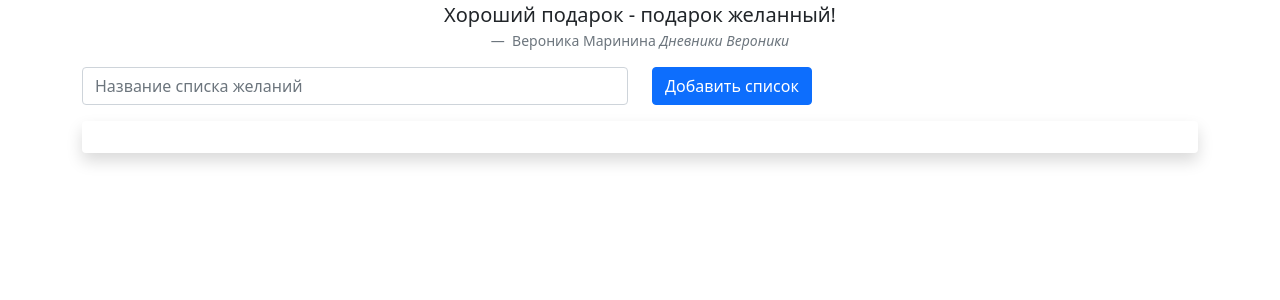
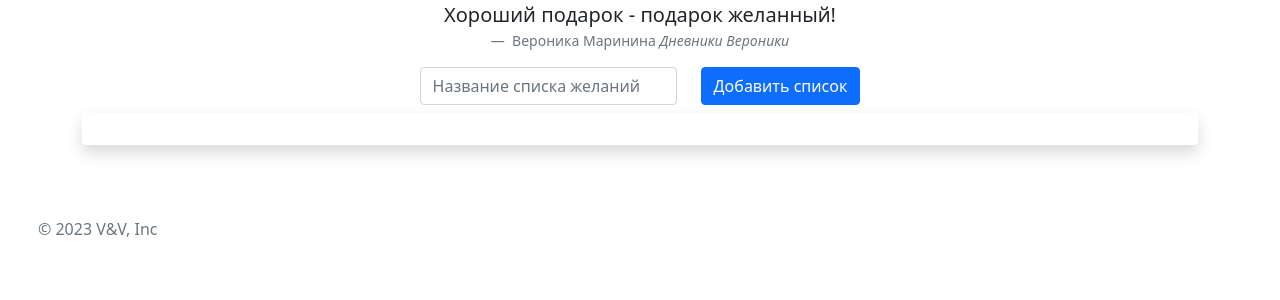
Before and after one commit to VrHb/wishlist-service, a Django app: page / in a window 1280 px wide. Shown: the part 56-356 px from the top of the page. Run offline with Django 4.2, Linux system fonts and the light colour scheme; parts of the project's set-up code (start-up, migrations or seed data) failed here and were passed over; some libraries are stand-ins or nearby versions.

Commit message:
Added title tag and footer template

```diff
--- a/wishlists/templates/base.html
+++ b/wishlists/templates/base.html
@@ -5,6 +5,8 @@
 <head>
   <meta charset="UTF-8">
   <meta name="viewport" content="width=device-width, initial-scale=1.0">
+  {% block title %}
+  {% endblock %}
   <link rel="stylesheet" href="{% static 'css/bootstrap.min.css' %}">
 </head>
 <body>
@@ -34,5 +36,19 @@
     {% endblock %}
     <script src="{% static 'js/bootstrap.min.js' %}"></script>
 </div>
+<div class="footer">
+    <div class="col-md-4 d-flex align-items-center">
+      <a href="/" class="mb-3 me-2 mb-md-0 text-muted text-decoration-none lh-1">
+        <svg class="bi" width="30" height="24"><use xlink:href="#bootstrap"></use></svg>
+      </a>
+      <span class="mb-3 mb-md-0 text-muted">© 2023 V&V, Inc</span>
+    </div>
+    <ul class="nav col-md-4 justify-content-end list-unstyled d-flex">
+      <li class="ms-3"><a class="text-muted" href="#"><svg class="bi" width="24" height="24"><use xlink:href="#twitter"></use></svg></a></li>
+      <li class="ms-3"><a class="text-muted" href="#"><svg class="bi" width="24" height="24"><use xlink:href="#instagram"></use></svg></a></li>
+      <li class="ms-3"><a class="text-muted" href="#"><svg class="bi" width="24" height="24"><use xlink:href="#facebook"></use></svg></a></li>
+    </ul>
+
+</div>
 </body>
 </html>
--- a/wishlists/templates/index.html
+++ b/wishlists/templates/index.html
@@ -2,16 +2,22 @@
 
 {% load static %}
 
+{% block title %}
+<title>Список Желаний</title>
+{% endblock %}
+
 {% block content %}
+  <div class="col justify-content-center d-flex">
 <form class="row" method="POST">
   {% csrf_token %}
-  <div class="col">
-    <input type="wishlist-name" class="form-control mb-3" name="wishlist" placeholder="Название списка желаний">
+  <div class="col-auto mb-2">
+    <input type="wishlist-name" class="form-control" name="wishlist" placeholder="Название списка желаний">
   </div>
-  <div class="col">
-    <button type="submit" class="btn btn-primary mb-3">Добавить список</button>
+  <div class="col-auto">
+    <button type="submit" class="btn btn-primary">Добавить список</button>
   </div>
 </form>
+  </div>
 <div class="list-group list-group-flush shadow p-3 mb-5 bg-body-tertiary rounded">
   {% for wishlist in wishlists %}
    <li class="list-group-item d-flex justify-content-between align-items-start">
--- a/wishlists/wl_app/views.py
+++ b/wishlists/wl_app/views.py
@@ -27,8 +27,6 @@ def show_wishlist(request, wishlist):
         wishlists = request.session.get('wishlists')
         if 'wishes' not in wishlists.get(wishlist):
             wishlists.get(wishlist)['wishes'] = []
-
-        # need generate wish id for wish key
         wish_title = request.POST['wish']
         wish_link = request.POST['link']
         wish_price = request.POST['price']
```
